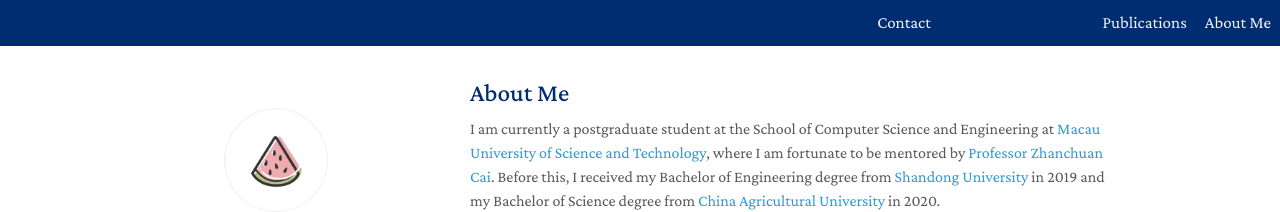
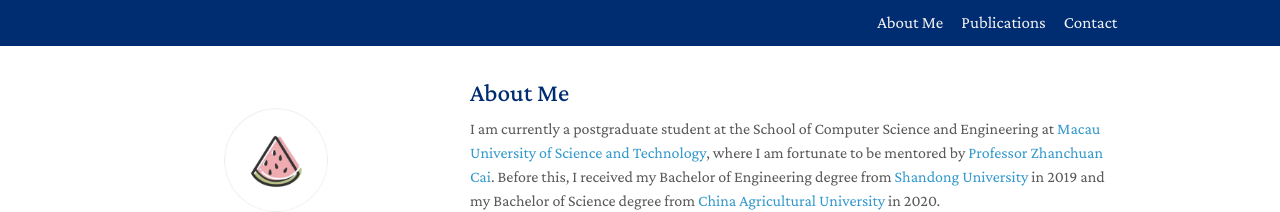
Before and after one commit to jiamincheng/jiamincheng.github.io, a Jekyll site: the page built from index.md, in a window 1280 px wide. Shown: the top 212 px of the page. Built offline with Jekyll 4.4.1, drawn with Linux system fonts in a browser that asks for light colours; a style sheet for code colours, icons or effects is not loaded; part of the change alters nothing that is shown.

```diff
--- a/_data/navigation.yml
+++ b/_data/navigation.yml
@@ -1,11 +1,4 @@
 main:
-
-  - title: "About Me"
-    url: ./#about-me
-
-
-  - title: "Publications"
-    url: ./#publications
 
   - title: "Contact"
     url: ./#contact
@@ -20,7 +13,11 @@ main:
   #- title: "Teaching"
   #  url: ./#teaching
 
-
+  - title: "Publications"
+    url: ./#publications
 
   #- title: "News"
   #  url: ./#news
+
+  - title: "About Me"
+    url: ./#about-me
```
